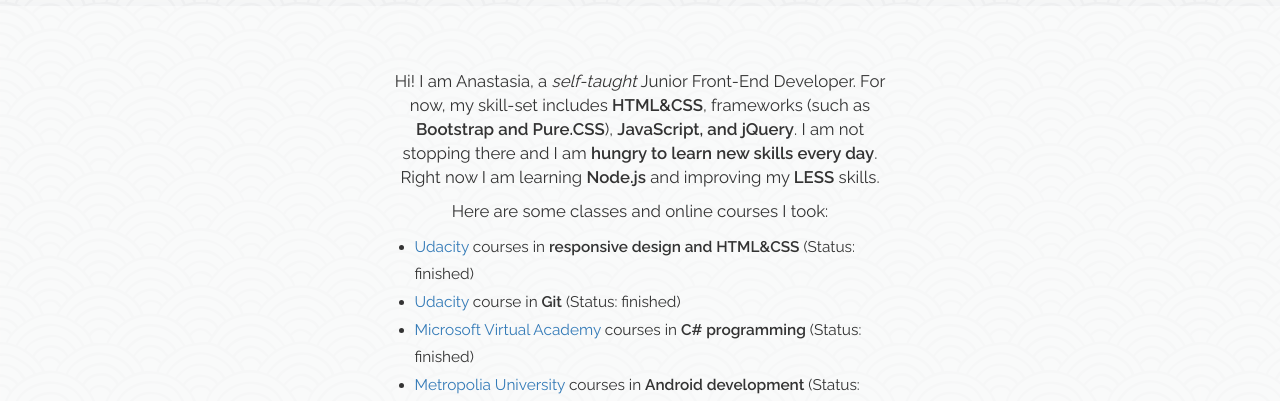
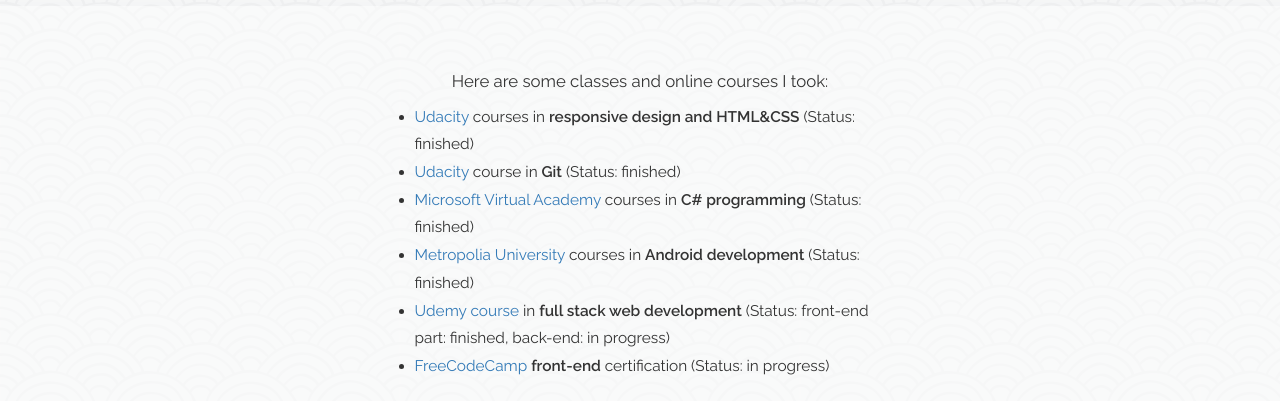
Before and after one commit to kuprinaga/portfolio, a plain HTML site: page index.html in a window 1280 px wide. Shown: the part 399-800 px from the top of the page. Drawn offline with nearby package versions, Linux system fonts and the light colour scheme.

Commit message:
Update index.html

```diff
--- a/index.html
+++ b/index.html
@@ -54,8 +54,6 @@
         <tr>
             <td class="col-sm-1 col-md-3"></td>
             <td class="col-sm-10 col-md-6">
-                <p>Hi! I am Anastasia, a <em>self-taught</em> Junior Front-End Developer.
-                For now, my skill-set includes <span class="skills">HTML&CSS</span>, frameworks (such as <span class="skills">Bootstrap and Pure.CSS</span>), <span class="skills">JavaScript, and jQuery</span>. I am not stopping there and I am <span class="skills">hungry to learn new skills every day</span>. Right now I am learning <span class="skills">Node.js</span> and improving my <span class="skills">LESS</span> skills.</p>
                 <p>Here are some classes and online courses I took:</p>
                 <p>
                     <ul>
```
